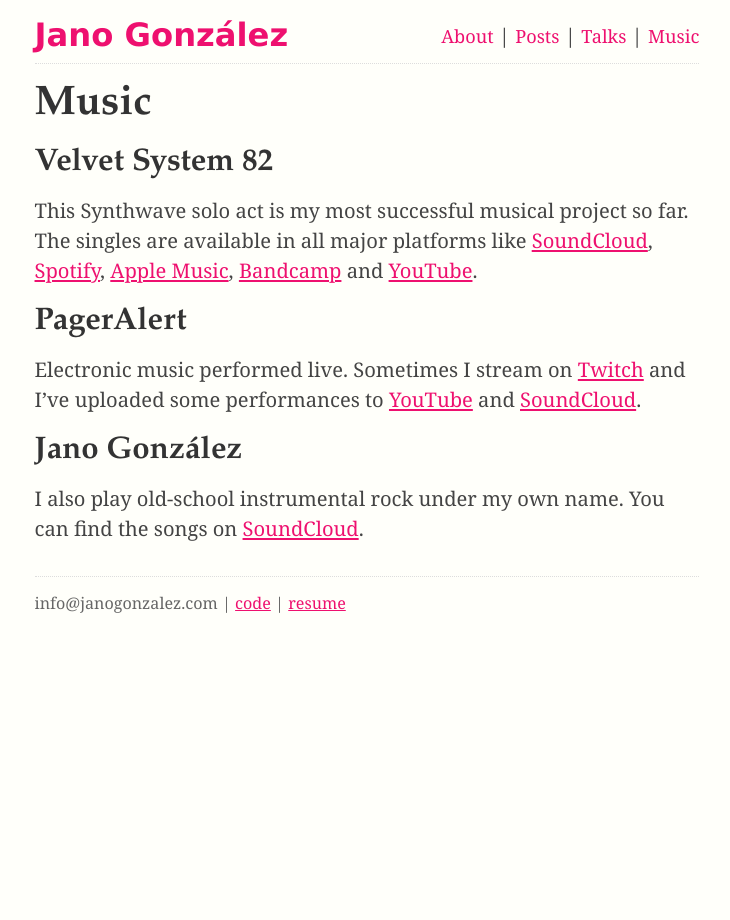
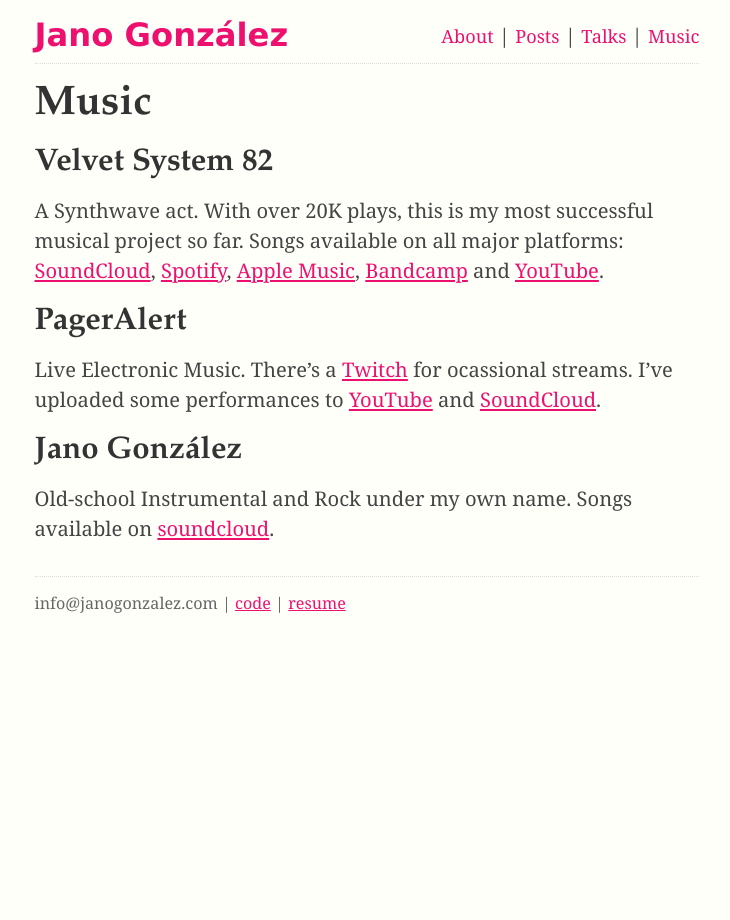
Before and after one commit to janogonzalez/janogonzalez.github.io, a Jekyll site: the page built from music.md, in a window 1280 px wide. Shown: the whole page, without its empty margins (273-1003 px from the left). Built offline with Jekyll 4.4.1, drawn with Linux system fonts in a browser that asks for light colours.

Commit message:
Small copy changes

```diff
--- a/music.md
+++ b/music.md
@@ -6,29 +6,29 @@
 
 ## Velvet System 82
 
-This Synthwave solo act is my most successful musical project so far. The
-singles are available in all major platforms like
+A Synthwave act. With over 20K plays, this is my most successful musical
+project so far. Songs available on all major platforms:
 [SoundCloud][soundcloud-velvet], [Spotify][spotify-velvet],
 [Apple Music][apple-velvet], [Bandcamp][bandcamp-velvet] and
 [YouTube][youtube-velvet].
 
 ## PagerAlert
 
-Electronic music performed live. Sometimes I stream on
-[Twitch][twitch-pageralert] and I've uploaded some performances to
+Live Electronic Music. There's a [Twitch][twitch-pageralert] for ocassional
+streams. I've uploaded some performances to
 [YouTube][youtube-pageralert] and [SoundCloud][soundcloud-pageralert].
 
 ## Jano González
 
-I also play old-school instrumental rock under my own name. You can find the
-songs on [SoundCloud][soundcloud-janogonzalez].
+Old-school Instrumental and Rock under my own name. Songs available on
+[soundcloud][soundcloud-janogonzalez].
 
 [soundcloud-velvet]: https://soundcloud.com/velvetsystem82
-[spotify-velvet]: https://open.spotify.com/artist/0nxKUWB44Z92DtwfhluQrI
+[spotify-velvet]: https://open.spotify.com/artist/0nxkuwb44z92dtwfhluqri
 [apple-velvet]: https://music.apple.com/artist/velvet-system-82/1440233254
 [bandcamp-velvet]: https://velvetsystem82.bandcamp.com
-[youtube-velvet]: https://www.youtube.com/channel/UC9W57hOno9q-GTBm_p-UrWg
+[youtube-velvet]: https://www.youtube.com/channel/uc9w57hono9q-gtbm_p-urwg
 [twitch-pageralert]: https://www.twitch.tv/pageralert
-[youtube-pageralert]: https://www.youtube.com/channel/UCjUGRxzlbBz4bC5B7atzDyw
+[youtube-pageralert]: https://www.youtube.com/channel/ucjugrxzlbbz4bc5b7atzdyw
 [soundcloud-pageralert]: https://soundcloud.com/pageralert
 [soundcloud-janogonzalez]: https://soundcloud.com/janogonzalez
```
Also changed, not shown: about.md (+8 -8 lines), index.md (+1 -1 lines).
